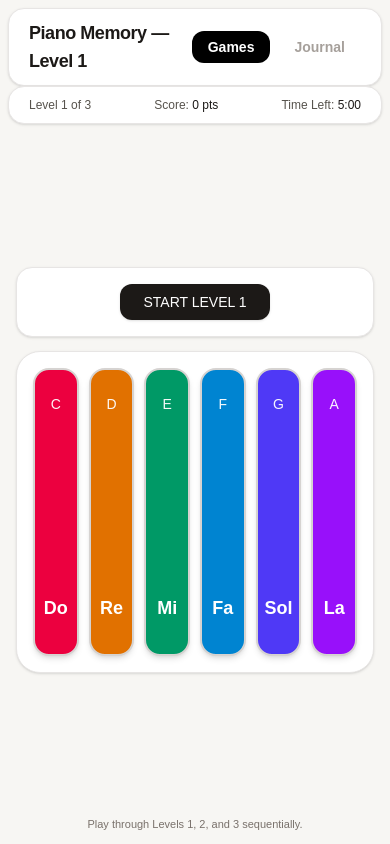
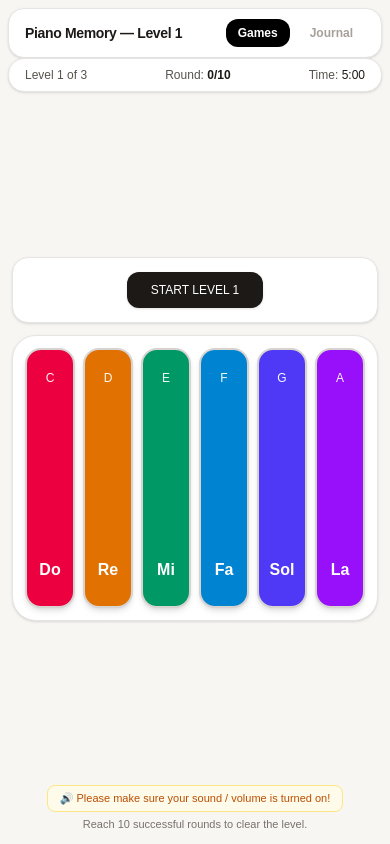
Before and after one commit to msmyerdigital/adult-memory-game, a Next.js app: page /games/memory in a window 390 px wide. Built offline with nearby package versions, Linux system fonts and the light colour scheme.

Commit message:
Update piano memory rules, sound note, and mobile touch targets

```diff
--- a/app/games/memory/page.tsx
+++ b/app/games/memory/page.tsx
@@ -47,12 +47,12 @@ export default function PianoMemoryGame() {
   const timerRef = useRef<NodeJS.Timeout | null>(null);
 
   const notes: Note[] = [
-    { label: 'Do', keyName: 'C', freq: 261.63, color: 'bg-rose-600 hover:bg-rose-500', activeColor: 'bg-rose-300' },
-    { label: 'Re', keyName: 'D', freq: 293.66, color: 'bg-amber-600 hover:bg-amber-500', activeColor: 'bg-amber-300' },
-    { label: 'Mi', keyName: 'E', freq: 329.63, color: 'bg-emerald-600 hover:bg-emerald-500', activeColor: 'bg-emerald-300' },
-    { label: 'Fa', keyName: 'F', freq: 349.23, color: 'bg-sky-600 hover:bg-sky-500', activeColor: 'bg-sky-300' },
-    { label: 'Sol', keyName: 'G', freq: 392.00, color: 'bg-indigo-600 hover:bg-indigo-500', activeColor: 'bg-indigo-300' },
-    { label: 'La', keyName: 'A', freq: 440.00, color: 'bg-purple-600 hover:bg-purple-500', activeColor: 'bg-purple-300' },
+    { label: 'Do', keyName: 'C', freq: 261.63, color: 'bg-rose-600 active:bg-rose-700', activeColor: 'bg-rose-300' },
+    { label: 'Re', keyName: 'D', freq: 293.66, color: 'bg-amber-600 active:bg-amber-700', activeColor: 'bg-amber-300' },
+    { label: 'Mi', keyName: 'E', freq: 329.63, color: 'bg-emerald-600 active:bg-emerald-700', activeColor: 'bg-emerald-300' },
+    { label: 'Fa', keyName: 'F', freq: 349.23, color: 'bg-sky-600 active:bg-sky-700', activeColor: 'bg-sky-300' },
+    { label: 'Sol', keyName: 'G', freq: 392.00, color: 'bg-indigo-600 active:bg-indigo-700', activeColor: 'bg-indigo-300' },
+    { label: 'La', keyName: 'A', freq: 440.00, color: 'bg-purple-600 active:bg-purple-700', activeColor: 'bg-purple-300' },
   ];
 
   // 5-minute countdown timer effect
@@ -80,15 +80,15 @@ export default function PianoMemoryGame() {
     };
   }, [gameState, sessionWon, router]);
 
-  // Elegant Confetti Animation Loop
+  // Elegant Confetti Animation Loop (Triggered upon winning 10 rounds)
   useEffect(() => {
-    if (gameState === 'gameover') {
+    if (gameState === 'won') {
       const colors = ['#f43f5e', '#fbbf24', '#34d399', '#38bdf8', '#818cf8', '#f472b6'];
-      const pieces: ConfettiPiece[] = Array.from({ length: 45 }).map((_, i) => ({
+      const pieces: ConfettiPiece[] = Array.from({ length: 60 }).map((_, i) => ({
         id: i,
         x: Math.random() * window.innerWidth,
         y: -20 - Math.random() * 50,
-        size: Math.floor(Math.random() * 8) + 6,
+        size: Math.floor(Math.random() * 10) + 6,
         color: colors[Math.floor(Math.random() * colors.length)],
         speedX: (Math.random() - 0.5) * 3,
         speedY: Math.random() * 3 + 2,
@@ -150,6 +150,12 @@ export default function PianoMemoryGame() {
   };
 
   const nextRound = (currentSeq: number[]) => {
+    // Check if player reached 10 successful rounds
+    if (currentSeq.length >= 10) {
+      setGameState('won');
+      return;
+    }
+
     setPlayerSequence([]);
     const randomNoteIndex = Math.floor(Math.random() * notes.length);
     const updatedSeq = [...currentSeq, randomNoteIndex];
@@ -166,13 +172,13 @@ export default function PianoMemoryGame() {
 
         setTimeout(() => {
           setActiveNoteIndex(null);
-        }, 300);
-      }, (index + 1) * 600);
+        }, 350);
+      }, (index + 1) * 700);
     });
 
     setTimeout(() => {
       setIsPlayingSequence(false);
-    }, (seq.length + 1) * 600);
+    }, (seq.length + 1) * 700);
   };
 
   const handleKeyClick = (noteIndex: number) => {
@@ -187,7 +193,7 @@ export default function PianoMemoryGame() {
 
     const currentIndex = updatedPlayerSeq.length - 1;
 
-    // Check if player clicked wrong note (Game Over / Fail trigger)
+    // Friendly error handler before 10 rounds
     if (updatedPlayerSeq[currentIndex] !== sequence[currentIndex]) {
       setGameState('gameover');
       return;
@@ -245,87 +251,105 @@ export default function PianoMemoryGame() {
         />
       ))}
 
-      {/* Top Header & Navigation - Black, White & Grey Theme */}
-      <nav className="w-full max-w-4xl mx-auto flex justify-between items-center bg-white px-5 py-2.5 rounded-2xl shadow-sm border border-stone-200 text-stone-900">
-        <h1 className="text-lg font-bold tracking-tight text-stone-900">Piano Memory — Level {currentLevel}</h1>
+      {/* Top Header & Navigation */}
+      <nav className="w-full max-w-4xl mx-auto flex justify-between items-center bg-white px-4 py-2.5 rounded-2xl shadow-sm border border-stone-200 text-stone-900 shrink-0">
+        <h1 className="text-sm sm:text-lg font-bold tracking-tight text-stone-900">Piano Memory — Level {currentLevel}</h1>
         <div className="flex gap-2">
-          <Link href="/games" className="px-4 py-1.5 bg-black text-white rounded-xl text-sm font-semibold transition-colors">Games</Link>
-          <Link href="/journal" className="px-4 py-1.5 bg-white text-stone-400 hover:text-stone-700 rounded-xl text-sm font-semibold transition-colors">Journal</Link>
+          <Link href="/games" className="px-3 sm:px-4 py-1.5 bg-black text-white rounded-xl text-xs sm:text-sm font-semibold transition-colors">Games</Link>
+          <Link href="/journal" className="px-3 sm:px-4 py-1.5 bg-white text-stone-400 hover:text-stone-700 rounded-xl text-xs sm:text-sm font-semibold transition-colors">Journal</Link>
         </div>
       </nav>
 
-      {/* Clean Status Bar */}
-      <section className="w-full max-w-4xl mx-auto bg-white px-5 py-2.5 rounded-2xl shadow-sm border border-stone-200 flex justify-between items-center text-center">
+      {/* Status Bar */}
+      <section className="w-full max-w-4xl mx-auto bg-white px-4 py-2 rounded-2xl shadow-sm border border-stone-200 flex justify-between items-center text-center shrink-0">
         <p className="text-xs text-stone-600 font-normal">
           Level {currentLevel} of 3
         </p>
         <p className="text-xs text-stone-600 font-normal">
-          Score: <span className="text-stone-900">{score} pts</span>
+          Round: <span className="text-stone-900 font-bold">{sequence.length > 0 && gameState === 'playing' ? sequence.length : 0}/10</span>
         </p>
         <p className="text-xs text-stone-600 font-normal">
-          Time Left: <span className="text-stone-900">{formatTime(timeLeft)}</span>
+          Time: <span className="text-stone-900">{formatTime(timeLeft)}</span>
         </p>
       </section>
 
-      {/* Game Center Dashboard & Extra Large Piano Keyboard Container */}
-      <section className="w-full max-w-4xl mx-auto flex flex-col justify-center items-center my-auto gap-3.5 px-2">
+      {/* Game Center Dashboard & Big Finger Friendly Piano Keyboard */}
+      <section className="w-full max-w-4xl mx-auto flex flex-col justify-center items-center my-auto gap-3 px-1">
 
-        {/* Dynamic Dashboard Box (Hidden completely when actively playing) */}
+        {/* Dynamic Dashboard Box */}
         {gameState !== 'playing' && (
-          <div className="bg-white px-6 py-4 rounded-2xl shadow-sm border border-stone-200 flex flex-col items-center justify-center w-full max-w-md text-center transition-all duration-300">
-            {gameState === 'gameover' ? (
-              <div className="flex flex-col items-center gap-2 animate-in fade-in zoom-in duration-300">
-                <div className="text-lg font-normal text-stone-900"> Wonderful Job! </div>
-                <p className="text-xs font-normal text-stone-600">
-                  You scored <span className="text-stone-900">{score} points</span>. Let&apos;s try something else.
+          <div className="bg-white px-5 py-3.5 rounded-2xl shadow-sm border border-stone-200 flex flex-col items-center justify-center w-full max-w-md text-center transition-all duration-300 shrink-0">
+            {gameState === 'won' ? (
+              <div className="flex flex-col items-center gap-1.5 animate-in fade-in zoom-in duration-300">
+                <div className="text-base sm:text-lg font-bold text-stone-900">🎉 Fantastic! You completed 10 rounds!</div>
+                <p className="text-xs text-stone-600">
+                  Great memory skills! Ready for the next challenge?
                 </p>
                 <button
                   onClick={handleNextLevelTransition}
-                  className="mt-2 px-6 py-2 bg-stone-900 hover:bg-stone-800 text-white rounded-xl text-xs font-medium shadow-sm transition-all active:scale-95 cursor-pointer"
+                  className="mt-2 px-5 py-2 bg-stone-900 hover:bg-stone-800 text-white rounded-xl text-xs font-medium shadow-sm transition-all active:scale-95 cursor-pointer"
                 >
                   {currentLevel < 3 ? `GO TO LEVEL ${currentLevel + 1}` : 'FINISH & VIEW JOURNAL'}
                 </button>
               </div>
+            ) : gameState === 'gameover' ? (
+              <div className="flex flex-col items-center gap-1.5 animate-in fade-in zoom-in duration-300">
+                <div className="text-sm sm:text-base font-bold text-stone-900">Oh, oh... try again! 🎵</div>
+                <p className="text-xs text-stone-600">
+                  You reached round {sequence.length}. Give it another shot!
+                </p>
+                <button
+                  onClick={startGame}
+                  className="mt-2 px-5 py-2 bg-stone-900 hover:bg-stone-800 text-white rounded-xl text-xs font-medium shadow-sm transition-all active:scale-95 cursor-pointer"
+                >
+                  RETRY LEVEL
+                </button>
+              </div>
             ) : (
-              <button
-                onClick={startGame}
-                className="px-6 py-2 bg-stone-900 text-white hover:bg-stone-800 rounded-xl text-sm font-medium shadow-sm transition-all active:scale-95 cursor-pointer"
-              >
-                {gameState === 'idle' ? `START LEVEL ${currentLevel}` : 'RETRY LEVEL'}
-              </button>
+              <div className="flex flex-col items-center gap-2">
+                <button
+                  onClick={startGame}
+                  className="px-6 py-2.5 bg-stone-900 text-white hover:bg-stone-800 rounded-xl text-xs sm:text-sm font-medium shadow-sm transition-all active:scale-95 cursor-pointer"
+                >
+                  START LEVEL {currentLevel}
+                </button>
+              </div>
             )}
           </div>
         )}
 
-        {/* Extra Large Piano Keyboard (Optimized for 6 keys: C, D, E, F, G, A) */}
-        <div className="bg-white p-4 md:p-6 rounded-3xl shadow-sm border border-stone-200 flex gap-2.5 w-full justify-center">
+        {/* Big Finger & Mobile Friendly Piano Keyboard (6 Keys: C, D, E, F, G, A) */}
+        <div className="bg-white p-3 sm:p-5 rounded-3xl shadow-sm border border-stone-200 flex gap-2 sm:gap-2.5 w-full justify-center">
           {notes.map((note, index) => (
             <button
               key={note.keyName}
               onClick={() => handleKeyClick(index)}
-              className={`flex-1 h-72 md:h-80 rounded-2xl flex flex-col justify-between items-center pb-8 pt-6 transition-all shadow-md border-2 border-stone-300 text-white cursor-pointer ${
-                activeNoteIndex === index ? `${note.activeColor} scale-95 shadow-inner brightness-110` : `${note.color} hover:-translate-y-1`
+              className={`flex-1 min-h-[260px] sm:h-80 rounded-2xl flex flex-col justify-between items-center pb-6 pt-5 transition-all shadow-md border-2 border-stone-300 text-white cursor-pointer ${
+                activeNoteIndex === index ? `${note.activeColor} scale-95 shadow-inner brightness-110` : `${note.color}`
               }`}
             >
-              <span className="text-sm md:text-base opacity-95">{note.keyName}</span>
-              <span className="text-lg md:text-2xl font-black">{note.label}</span>
+              <span className="text-xs sm:text-base opacity-95 font-medium">{note.keyName}</span>
+              <span className="text-base sm:text-2xl font-black">{note.label}</span>
             </button>
           ))}
         </div>
 
       </section>
 
-      {/* Footer Status Message */}
-      <div className="w-full max-w-4xl mx-auto flex flex-col items-center justify-center pb-1">
+      {/* Footer Status Message & Sound Note */}
+      <div className="w-full max-w-4xl mx-auto flex flex-col items-center justify-center pb-1 gap-1 shrink-0">
+        <div className="text-[11px] text-amber-700 bg-amber-50 px-3 py-1 rounded-lg border border-amber-200">
+          🔊 Please make sure your sound / volume is turned on!
+        </div>
         {sessionWon ? (
           <div className="text-emerald-600 font-normal text-xs bg-white px-4 py-2 rounded-2xl shadow-sm border border-stone-200 animate-bounce">
-            take a rest. you won. Redirecting to Journal...
+            Take a rest. You won. Redirecting to Journal...
           </div>
         ) : (
-          <div className="text-[11px] text-stone-500 font-light">
+          <div className="text-[11px] text-stone-500 font-light text-center">
             {gameState === 'playing'
-              ? (isPlayingSequence ? '🎵 Listen to the melody...' : '🎹 Your turn! Repeat the melody.')
-              : 'Play through Levels 1, 2, and 3 sequentially.'}
+              ? (isPlayingSequence ? '🎵 Listen to the melody...' : '🎹 Your turn! Repeat the melody up to 10 rounds.')
+              : 'Reach 10 successful rounds to clear the level.'}
           </div>
         )}
       </div>
```
